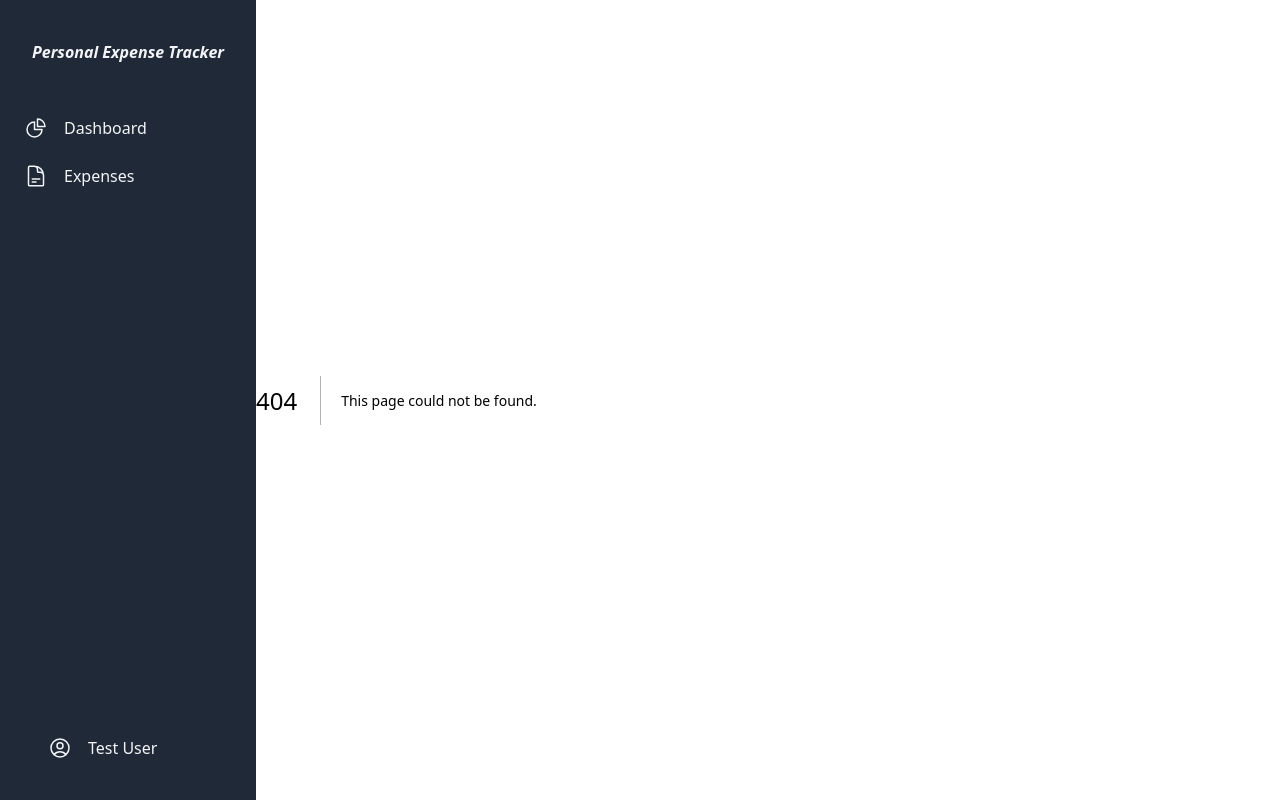
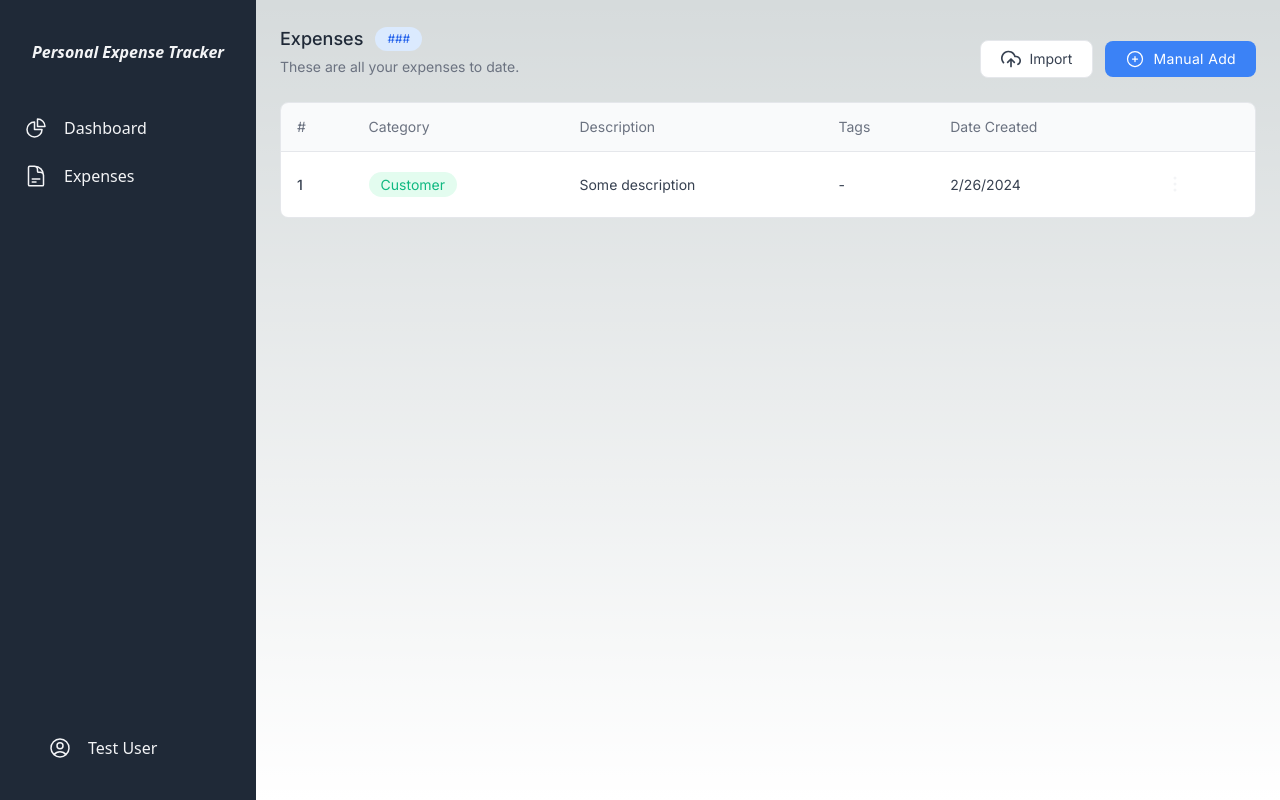
Before and after one commit to iveyner95/personal-expense-tracker, a Next.js app: page /expenses in a window 1280 px wide. Before the commit this address had no page. Built offline with nearby package versions, Linux system fonts and the light colour scheme.

Commit message:
feat: add mvp for list page

```diff
--- /dev/null
+++ b/app/expenses/page.tsx
@@ -0,0 +1,140 @@
+import React from "react";
+
+export default function ExpensesList() {
+  return (
+    <div className="w-full">
+      <div className="sm:flex sm:items-center sm:justify-between m-6">
+        <div>
+          <div className="flex items-center gap-x-3">
+            <h2 className="text-lg font-medium text-gray-800 dark:text-white">Expenses</h2>
+
+            {/* TODO: dynamic calculation of # of expenses here */}
+            <span className="px-3 py-1 text-xs text-blue-600 bg-blue-100 rounded-full dark:bg-gray-800 dark:text-blue-400">###</span>
+          </div>
+
+          <p className="mt-1 text-sm text-gray-500 dark:text-gray-300">These are all your expenses to date.</p>
+        </div>
+
+        <div className="flex items-center mt-4 gap-x-3">
+          <button className="flex items-center justify-center w-1/2 px-5 py-2 text-sm text-gray-700 transition-colors duration-200 bg-white border rounded-lg gap-x-2 sm:w-auto dark:hover:bg-gray-800 dark:bg-gray-900 hover:bg-gray-100 dark:text-gray-200 dark:border-gray-700">
+            <svg width="20" height="20" viewBox="0 0 20 20" fill="none" xmlns="http://www.w3.org/2000/svg">
+              <g clipPath="url(#clip0_3098_154395)">
+                <path d="M13.3333 13.3332L9.99997 9.9999M9.99997 9.9999L6.66663 13.3332M9.99997 9.9999V17.4999M16.9916 15.3249C17.8044 14.8818 18.4465 14.1806 18.8165 13.3321C19.1866 12.4835 19.2635 11.5359 19.0351 10.6388C18.8068 9.7417 18.2862 8.94616 17.5555 8.37778C16.8248 7.80939 15.9257 7.50052 15 7.4999H13.95C13.6977 6.52427 13.2276 5.61852 12.5749 4.85073C11.9222 4.08295 11.104 3.47311 10.1817 3.06708C9.25943 2.66104 8.25709 2.46937 7.25006 2.50647C6.24304 2.54358 5.25752 2.80849 4.36761 3.28129C3.47771 3.7541 2.70656 4.42249 2.11215 5.23622C1.51774 6.04996 1.11554 6.98785 0.935783 7.9794C0.756025 8.97095 0.803388 9.99035 1.07431 10.961C1.34523 11.9316 1.83267 12.8281 2.49997 13.5832" stroke="currentColor" strokeWidth="1.67" strokeLinecap="round" strokeLinejoin="round" />
+              </g>
+              <defs>
+                <clipPath id="clip0_3098_154395">
+                  <rect width="20" height="20" fill="white" />
+                </clipPath>
+              </defs>
+            </svg>
+
+            <span>Import</span>
+          </button>
+
+          <button className="flex items-center justify-center w-1/2 px-5 py-2 text-sm tracking-wide text-white transition-colors duration-200 bg-blue-500 rounded-lg shrink-0 sm:w-auto gap-x-2 hover:bg-blue-600 dark:hover:bg-blue-500 dark:bg-blue-600">
+            <svg xmlns="http://www.w3.org/2000/svg" fill="none" viewBox="0 0 24 24" strokeWidth="1.5" stroke="currentColor" className="w-5 h-5">
+              <path strokeLinecap="round" strokeLinejoin="round" d="M12 9v6m3-3H9m12 0a9 9 0 11-18 0 9 9 0 0118 0z" />
+            </svg>
+
+            <span>Manual Add</span>
+          </button>
+        </div>
+      </div>
+
+
+      <div className="flex flex-col mt-6">
+        <div className="overflow-x-auto">
+          <div className="inline-block min-w-full align-middle px-6">
+            <div className="overflow-hidden border border-gray-200 dark:border-gray-700 rounded-lg">
+              <table className="min-w-full divide-y divide-gray-200 dark:divide-gray-700">
+                <thead className="bg-gray-50 dark:bg-gray-800">
+                  <tr>
+                    <th scope="col" className="py-3.5 px-4 text-sm font-normal text-left rtl:text-right text-gray-500 dark:text-gray-400">
+                      <button className="flex items-center gap-x-3 focus:outline-none">
+                        #
+                      </button>
+                    </th>
+
+                    <th scope="col" className="py-3.5 px-4 text-sm font-normal text-left rtl:text-right text-gray-500 dark:text-gray-400">
+                      <button className="flex items-center gap-x-3 focus:outline-none">
+                        Category
+                      </button>
+                    </th>
+
+                    <th scope="col" className="py-3.5 px-4 text-sm font-normal text-left rtl:text-right text-gray-500 dark:text-gray-400">
+                      Description
+                    </th>
+
+                    <th scope="col" className="py-3.5 px-4 text-sm font-normal text-left rtl:text-right text-gray-500 dark:text-gray-400">
+                      Tags
+                    </th>
+
+                    <th scope="col" className="py-3.5 px-4 text-sm font-normal text-left rtl:text-right text-gray-500 dark:text-gray-400">
+                      <button className="flex items-center gap-x-3 focus:outline-none">
+                        Date Created
+                      </button>
+                    </th>
+
+                    <th scope="col" className="relative py-3.5 px-4">
+                      <span className="sr-only">Edit</span>
+                    </th>
+                  </tr>
+                </thead>
+                <tbody className="bg-white divide-y divide-gray-200 dark:divide-gray-700 dark:bg-gray-900">
+                  <tr>
+
+                    <td className="px-4 py-4 text-sm font-medium whitespace-nowrap">
+                      <div>
+                        {/* TODO: make dynamic */}
+                        <h1 className="font-medium text-gray-700 dark:text-gray-200 ">1</h1>
+                      </div>
+                    </td>
+
+                    <td className="p-4 text-sm font-medium whitespace-nowrap">
+                      {/* TODO: user should be able to set the color on the category */}
+                      <div className="inline px-3 py-1 text-sm font-normal rounded-full text-emerald-500 gap-x-2 bg-emerald-100/60 dark:bg-gray-800">
+                        Customer
+                      </div>
+                    </td>
+
+                    <td className="px-4 py-4 text-sm whitespace-nowrap">
+                      <div>
+                        {/* TODO: make dynamic */}
+                        <p className="text-gray-700 dark:text-gray-200">
+                          Some description
+                        </p>
+                      </div>
+                    </td>
+
+                    <td className="px-4 py-4 text-sm whitespace-nowrap">
+                      {/* TODO: make dynamic */}
+                      <div className="flex items-center text-gray-700 dark:text-gray-200">
+                        -
+                      </div>
+                    </td>
+
+                    <td className="px-4 py-4 text-sm whitespace-nowrap text-gray-700 dark:text-gray-200">
+                      <div>
+                        {/* TODO: make dynamic */}
+                        2/26/2024
+                      </div>
+                    </td>
+
+                    <td className="px-4 py-4 text-sm whitespace-nowrap">
+                      {/* Stub for potential future content like a menu to select options like delete / edit */}
+                      <button className="px-1 py-1 text-gray-100 transition-colors duration-200 rounded-lg dark:text-gray-300">
+                        <svg xmlns="http://www.w3.org/2000/svg" fill="none" viewBox="0 0 24 24" strokeWidth="1.5" stroke="currentColor" className="w-6 h-6">
+                          <path strokeLinecap="round" strokeLinejoin="round" d="M12 6.75a.75.75 0 110-1.5.75.75 0 010 1.5zM12 12.75a.75.75 0 110-1.5.75.75 0 010 1.5zM12 18.75a.75.75 0 110-1.5.75.75 0 010 1.5z" />
+                        </svg>
+                      </button>
+                    </td>
+                  </tr>
+                </tbody>
+              </table>
+            </div>
+          </div>
+        </div>
+      </div>
+    </div>
+  )
+}
```
